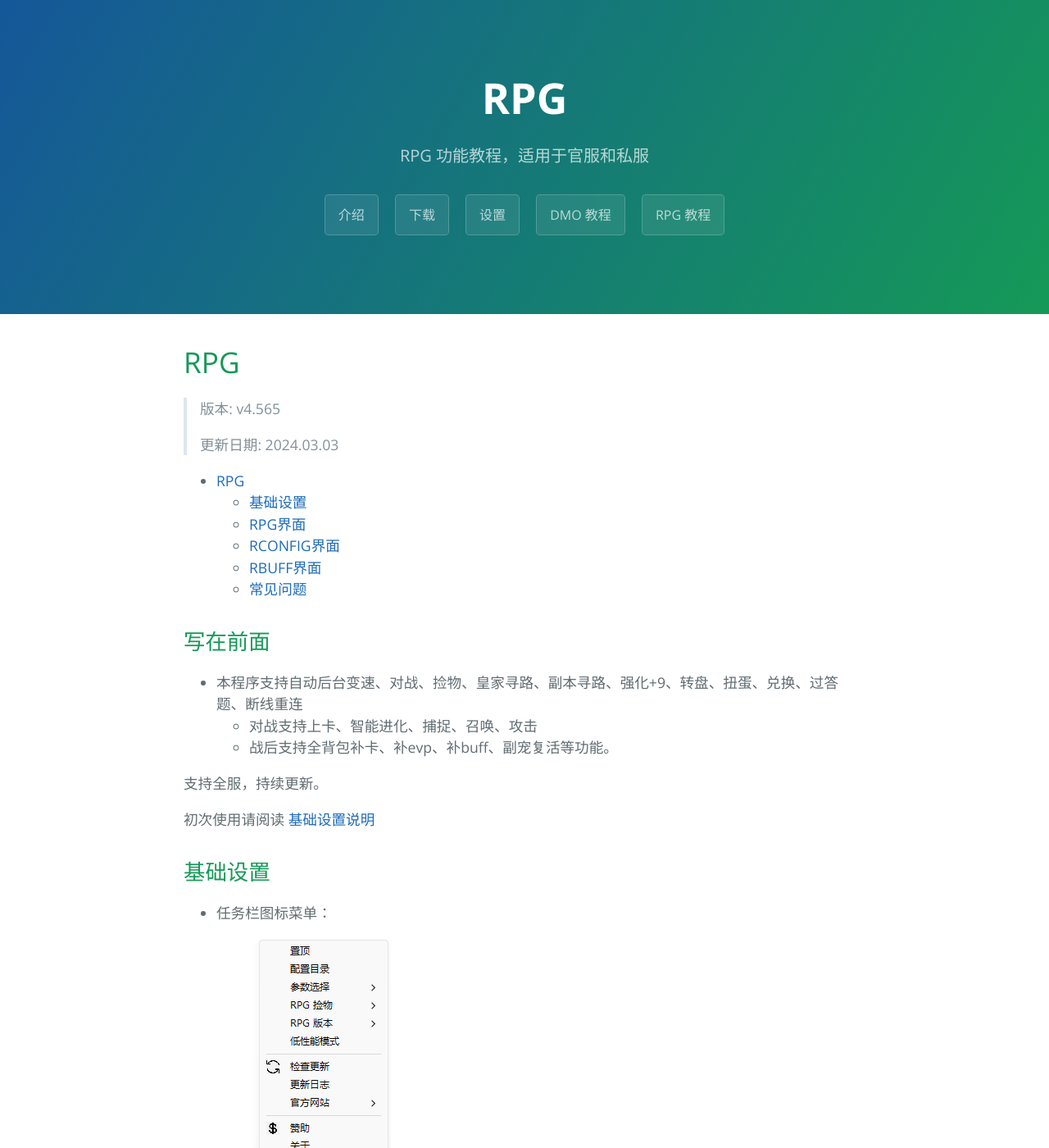
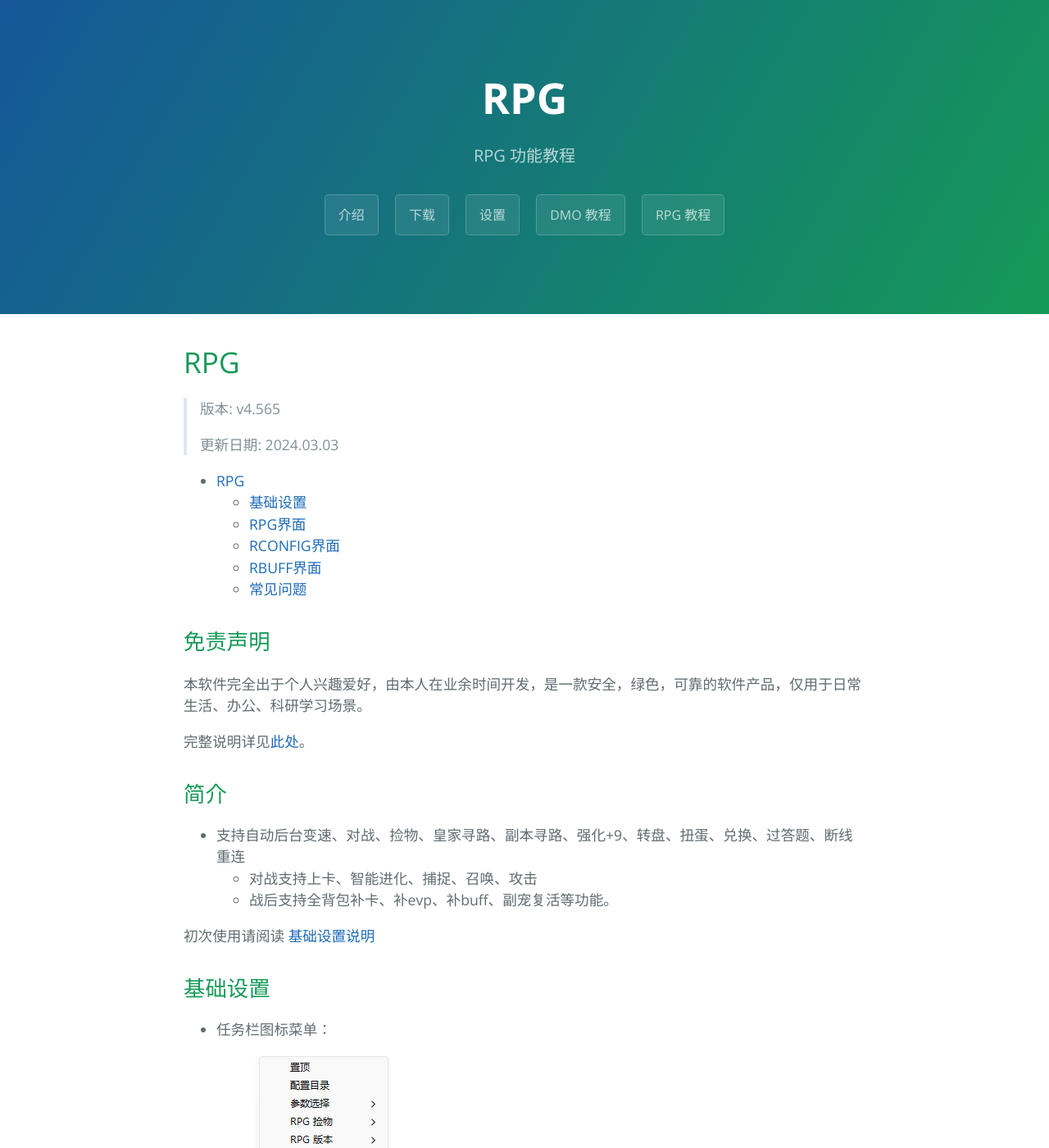
Before and after one commit to ProjectArkClub/ProjectArkClub.github.io, a Jekyll site: the page built from rpg.md, in a window 1280 px wide and 1400 px high. Shown: the whole window at 82% size. Built offline with Jekyll 4.4.1, drawn with Linux system fonts in a browser that asks for light colours.

Commit message:
statement

```diff
--- a/rpg.md
+++ b/rpg.md
@@ -1,7 +1,7 @@
 ---
 layout: default
 title: RPG
-description: RPG 功能教程，适用于官服和私服
+description: RPG 功能教程
 projectArk: True
 ---
 
@@ -17,12 +17,15 @@ projectArk: True
   - [RBUFF界面](#rbuff-界面)
   - [常见问题](#常见问题)
 
-## 写在前面
-- 本程序支持自动后台变速、对战、捡物、皇家寻路、副本寻路、强化+9、转盘、扭蛋、兑换、过答题、断线重连
+## 免责声明
+本软件完全出于个人兴趣爱好，由本人在业余时间开发，是一款安全，绿色，可靠的软件产品，仅用于日常生活、办公、科研学习场景。
+
+完整说明详见[此处](/index#免责声明)。
+
+## 简介
+- 支持自动后台变速、对战、捡物、皇家寻路、副本寻路、强化+9、转盘、扭蛋、兑换、过答题、断线重连
   - 对战支持上卡、智能进化、捕捉、召唤、攻击
   - 战后支持全背包补卡、补evp、补buff、副宠复活等功能。
-
-支持全服，持续更新。
 
 初次使用请阅读 <A href="/setup">基础设置说明</A>
 
```
Also changed, not shown: dmo.md (+1 -1 lines), index.md (+11 -1 lines).
